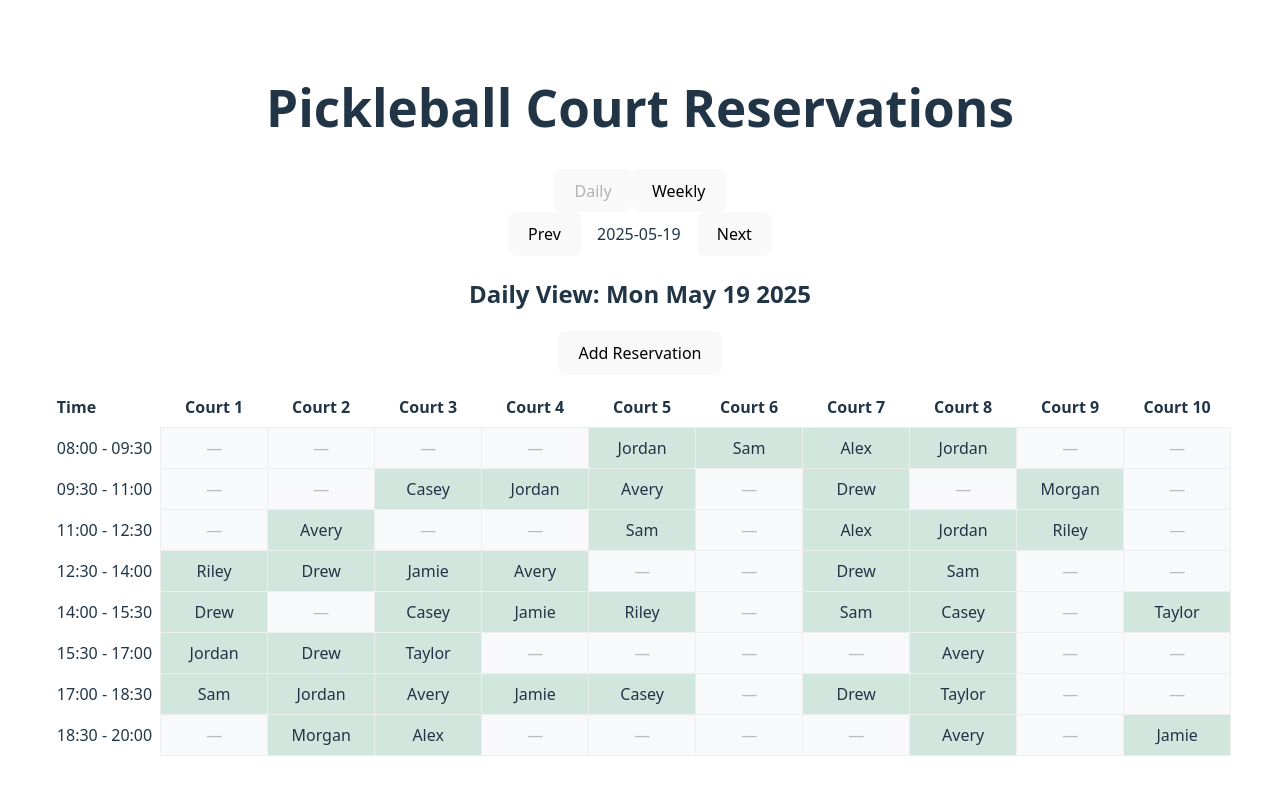
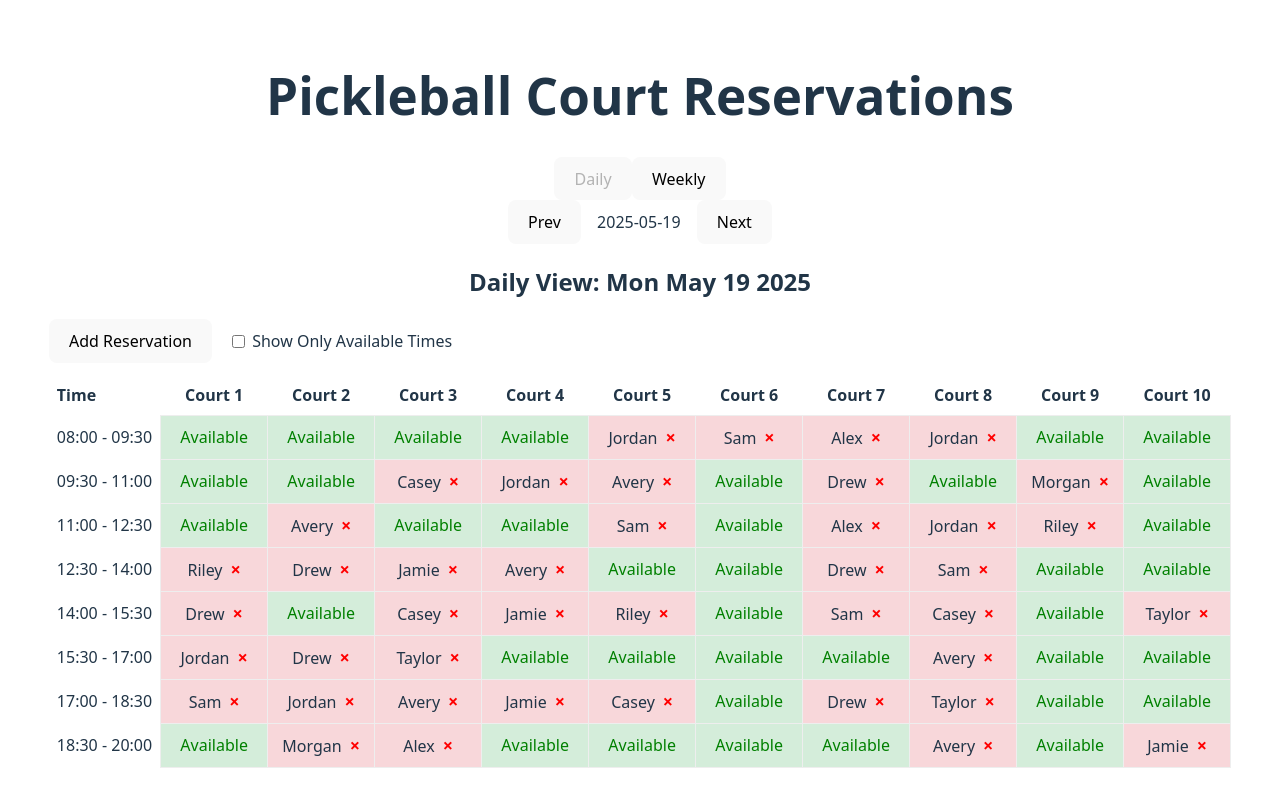
Before and after one commit to estebang/AgentMode-Pickle, a React (Vite) app: page / in a window 1280 px wide. Built offline with nearby package versions, Linux system fonts and the light colour scheme.

Commit message:
The daily view now highlights available slots in green, allows you to make a reservation directly by clicking an available slot, provides a filter to show only available times, and lets you make a reserved court available again by clicking a red × icon.

```diff
--- a/src/App.jsx
+++ b/src/App.jsx
@@ -102,6 +102,8 @@ function DailySchedule({ date, reservations }) {
   const dateStr = formatDate(date);
   const [showForm, setShowForm] = useState(false);
   const [form, setForm] = useState({ court: 1, start: '08:00', name: '' });
+  const [filterAvailable, setFilterAvailable] = useState(false);
+  const [localReservations, setLocalReservations] = useState(reservations);
   const slotMinutes = 90;
   const startHour = 8;
   const endHour = 20;
@@ -118,20 +120,56 @@ function DailySchedule({ date, reservations }) {
     slotStart = slotEnd;
   }
 
-  // Add reservation handler (mock, does not persist)
+  // Add reservation handler (persist in local state)
   const handleAdd = (e) => {
     e.preventDefault();
-    alert(`Reservation added!\nCourt: ${form.court}\nTime: ${form.start}\nPlayer: ${form.name}`);
+    setLocalReservations(prev => {
+      const updated = { ...prev };
+      if (!updated[dateStr][form.court]) updated[dateStr][form.court] = [];
+      updated[dateStr][form.court] = [
+        ...updated[dateStr][form.court],
+        { start: form.start, end: slots.find(s => s.start === form.start).end, name: form.name }
+      ];
+      return { ...updated };
+    });
     setShowForm(false);
     setForm({ court: 1, start: '08:00', name: '' });
+  };
+
+  // Make reservation directly from available slot
+  const quickReserve = (court, start) => {
+    const player = prompt('Enter player name for reservation:');
+    if (!player) return;
+    setLocalReservations(prev => {
+      const updated = { ...prev };
+      if (!updated[dateStr][court]) updated[dateStr][court] = [];
+      updated[dateStr][court] = [
+        ...updated[dateStr][court],
+        { start, end: slots.find(s => s.start === start).end, name: player }
+      ];
+      return { ...updated };
+    });
+  };
+
+  // Remove reservation (make available)
+  const removeReservation = (court, start) => {
+    setLocalReservations(prev => {
+      const updated = { ...prev };
+      updated[dateStr][court] = updated[dateStr][court].filter(r => r.start !== start);
+      return { ...updated };
+    });
   };
 
   return (
     <div>
       <h2>Daily View: {date.toDateString()}</h2>
-      <button onClick={() => setShowForm(f => !f)} style={{ marginBottom: 12 }}>
-        {showForm ? 'Cancel' : 'Add Reservation'}
-      </button>
+      <div style={{ display: 'flex', alignItems: 'center', gap: 16, marginBottom: 12 }}>
+        <button onClick={() => setShowForm(f => !f)}>{showForm ? 'Cancel' : 'Add Reservation'}</button>
+        <label style={{ display: 'flex', alignItems: 'center', gap: 4 }}>
+          <input type="checkbox" checked={filterAvailable} onChange={e => setFilterAvailable(e.target.checked)} />
+          Show Only Available Times
+        </label>
+      </div>
       {showForm && (
         <form onSubmit={handleAdd} style={{ marginBottom: 16, background: '#f5f5f5', padding: 12, borderRadius: 8 }}>
           <label>
@@ -168,24 +206,46 @@ function DailySchedule({ date, reservations }) {
             </tr>
           </thead>
           <tbody>
-            {slots.map((slot, sIdx) => (
+            {slots.map((slot, sIdx) => {
+              // If filtering, only show rows with at least one available slot
+              const rowHasAvailable = Array.from({ length: NUM_COURTS }, (_, cIdx) => {
+                const courtRes = localReservations[dateStr] && localReservations[dateStr][cIdx + 1] ? localReservations[dateStr][cIdx + 1] : [];
+                return !courtRes.find(r => r.start === slot.start);
+              }).some(Boolean);
+              if (filterAvailable && !rowHasAvailable) return null;
+              return (
                 <tr key={sIdx}>
                   <td style={{ padding: 8, fontWeight: 500 }}>{slot.start} - {slot.end}</td>
                   {Array.from({ length: NUM_COURTS }, (_, cIdx) => {
-                  const courtRes = reservations[dateStr] && reservations[dateStr][cIdx + 1] ? reservations[dateStr][cIdx + 1] : [];
+                    const court = cIdx + 1;
+                    const courtRes = localReservations[dateStr] && localReservations[dateStr][court] ? localReservations[dateStr][court] : [];
                     const res = courtRes.find(r => r.start === slot.start);
+                    if (res) {
                       return (
-                    <td key={cIdx} style={{ padding: 8, background: res ? '#d1e7dd' : '#f8f9fa', border: '1px solid #eee', minWidth: 90 }}>
-                      {res ? (
+                        <td key={cIdx} style={{ padding: 8, background: '#f8d7da', border: '1px solid #eee', minWidth: 90, position: 'relative' }}>
                           <span>{res.name}</span>
-                      ) : (
-                        <span style={{ color: '#bbb' }}>—</span>
-                      )}
+                          <span
+                            title="Make available"
+                            onClick={() => removeReservation(court, slot.start)}
+                            style={{ color: 'red', cursor: 'pointer', marginLeft: 8, fontWeight: 'bold', fontSize: 18 }}
+                          >
+                            ×
+                          </span>
                         </td>
                       );
+                    } else {
+                      return (
+                        <td key={cIdx} style={{ padding: 8, background: '#d4edda', border: '1px solid #eee', minWidth: 90, cursor: 'pointer' }}
+                          title="Click to reserve"
+                          onClick={() => quickReserve(court, slot.start)}>
+                          <span style={{ color: 'green', fontWeight: 500 }}>Available</span>
+                        </td>
+                      );
+                    }
                   })}
                 </tr>
-            ))}
+              );
+            })}
           </tbody>
         </table>
       </div>
```
Lines whose indentation alone changed are shown as unchanged.
